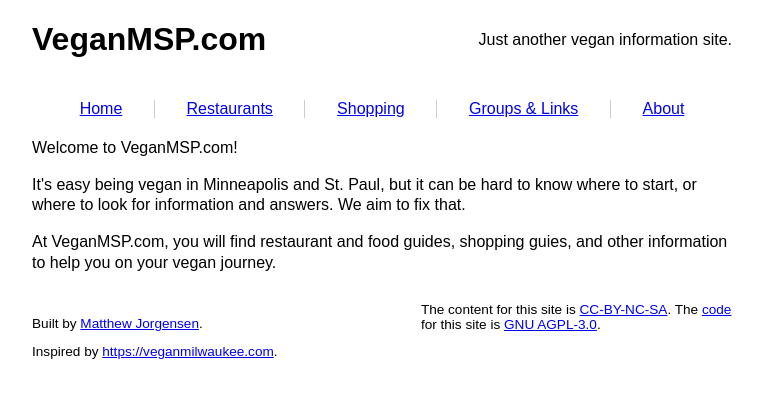
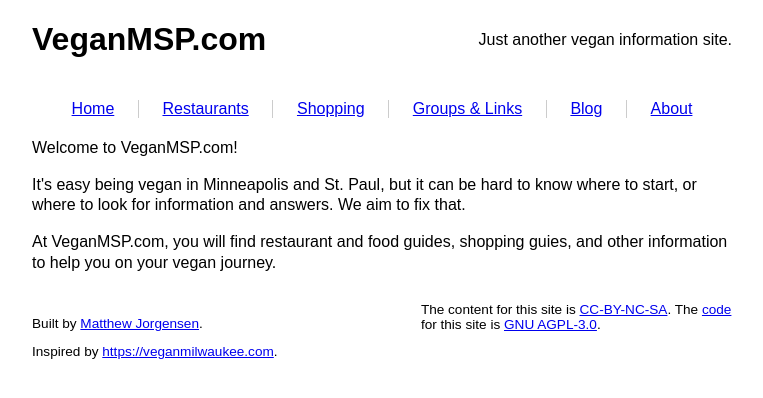
Before and after one commit to VeganMSP/veganmsp.com, a Django app: page / in a window 1280 px wide. Shown: the top 398 px of the page, without its empty margins (258-1021 px from the left). Run offline with Django 3.2, Linux system fonts and the light colour scheme.

Commit message:
Add link to blog

```diff
--- a/templates/includes/_nav.html
+++ b/templates/includes/_nav.html
@@ -18,6 +18,11 @@
         Groups & Links
       </a>
     </li>
+    <li class="nav-blog" role="menuitem">
+      <a class="page-link" href="{% url 'blog:index' %}" target="_self">
+        Blog
+      </a>
+    </li>
     <li class="nav-about" role="menuitem">
       <a class="page-link" href="{% url 'info:about' %}" target="_self">
         About
```
